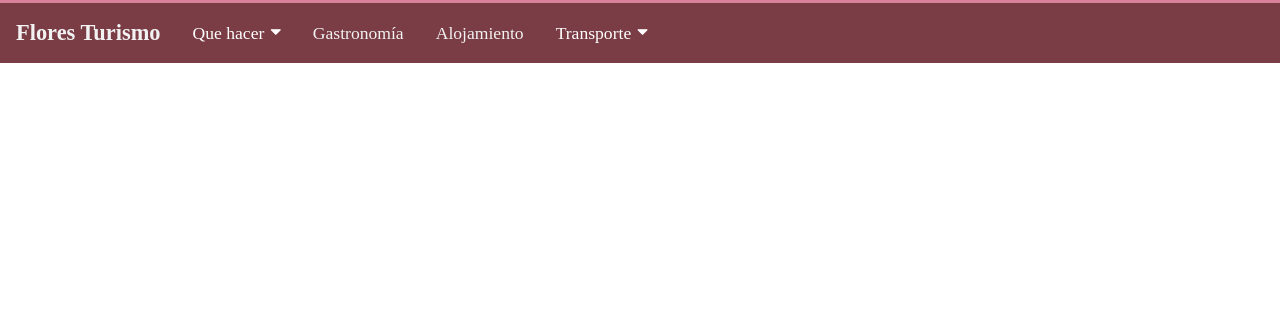
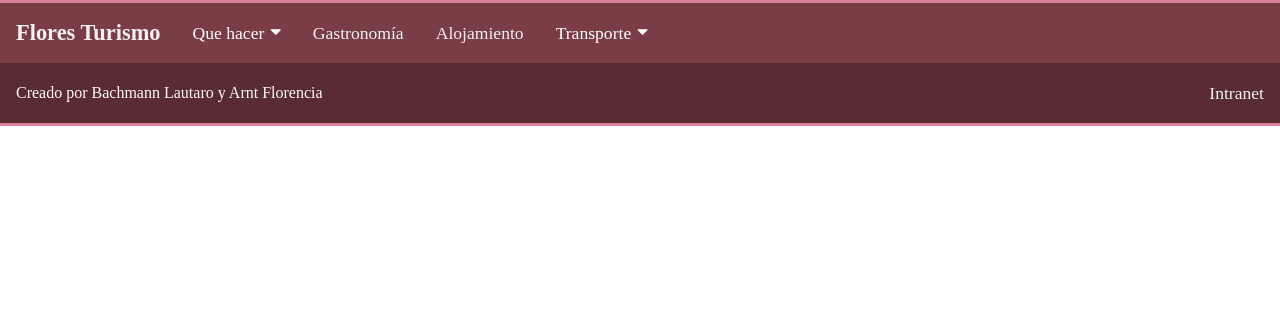
Before and after one commit to Lautron/Flores-Turismo, a Flask app: page /layout in a window 1280 px wide. Shown: the top 323 px of the page. Run offline with Flask 2, Linux system fonts and the light colour scheme; style sheets or scripts are compiled from the project's sources.

Commit message:
Added a basic footer to the layout

```diff
--- a/flores_digital/static/css/layout.scss
+++ b/flores_digital/static/css/layout.scss
@@ -124,6 +124,36 @@ body {
       padding-left: .4rem;
   }
 
+
+footer {
+    background-color: darken($my-red, 10%);
+    overflow: hidden;
+    height: $nav-height;
+    border-bottom: 3px solid $my-pink;
+    display: flex;
+    justify-content: space-between;
+    & div {
+      color: $my-white;
+      display: flex;
+      align-items: center;
+      height: 100%;
+      & a {
+        color: #f2f2f2;
+        text-align: center;
+        text-decoration: none;
+        font-size: 1.1rem;
+        display: flex;
+        justify-content: center;
+        padding: 0 1rem 0 1rem;
+        align-items: center;
+        height: 100%;
+        width: 100%;
+        &:hover {
+          background-color: $hover-color;
+        }
+      }
+    }
+}
 @media screen and (max-width: 600px) {
     .navbar a:not(:first-child), .dropdown .dropbtn {
       display: none;
--- a/flores_digital/templates/layout.html
+++ b/flores_digital/templates/layout.html
@@ -53,4 +53,10 @@
     {% block content %}
 
     {% endblock %}
+    {% block footer %}
+    <footer>
+      <div style="margin-left: 1rem;">Creado por Bachmann Lautaro y Arnt Florencia</div>
+      <div><a href="/admin/login">Intranet</a></div>
+    </footer>
+    {% endblock %}
 </body>
```
